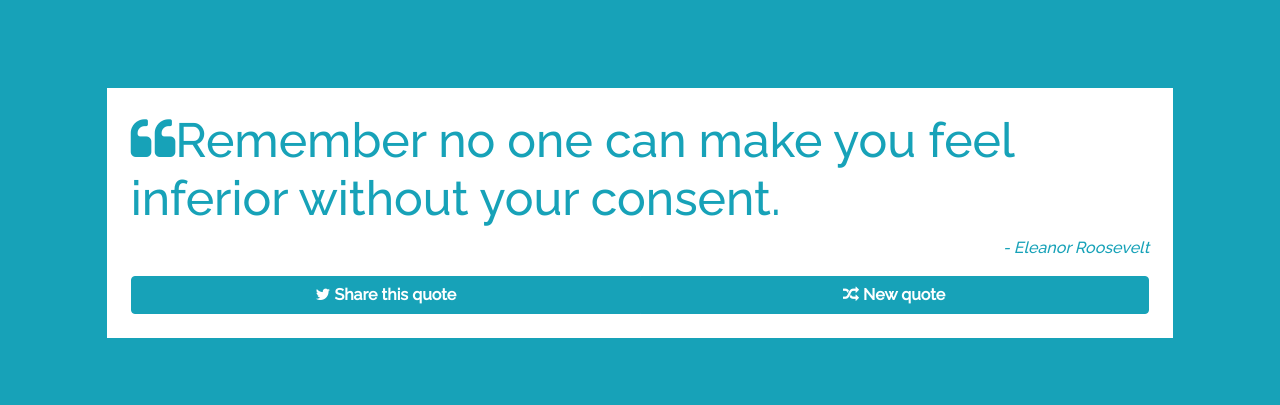
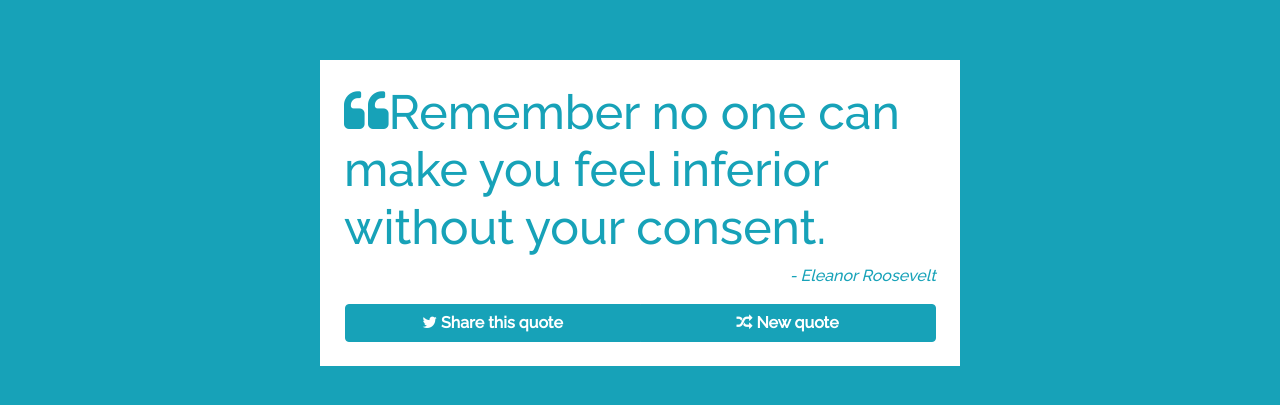
Before and after one commit to peeblesbrandon/fcc-random-quote-machine, a React (Create React App) app: page / in a window 1280 px wide. Shown: the part 203-608 px from the top of the page. Built offline with nearby package versions, Linux system fonts and the light colour scheme.

Commit message:
adjust quote-box width

```diff
--- a/src/components/QuoteBox/QuoteBox.js
+++ b/src/components/QuoteBox/QuoteBox.js
@@ -30,7 +30,7 @@ class QuoteBox extends React.Component {
         const tweetURL = `https://twitter.com/intent/tweet?text="${this.state.quote}" - ${this.state.author}`;
         return (
             <div id="container" className="container-xs d-flex justify-content-center align-items-center vh-100 mt-md-3 overflow-auto">
-                <div id="quote-box" className="col-10 p-4 d-flex flex-column text-info">
+                <div id="quote-box" className="col-md-6 p-4 d-flex flex-column text-info">
                     <h2 id="text" className="d-block text-left"><i className="fa fa-quote-left" />{this.state.quote}</h2>
                     <p id="author" className="align-self-end font-italic">- {this.state.author}</p>
                     <div className="d-flex justify-content-center btn-group">
```
